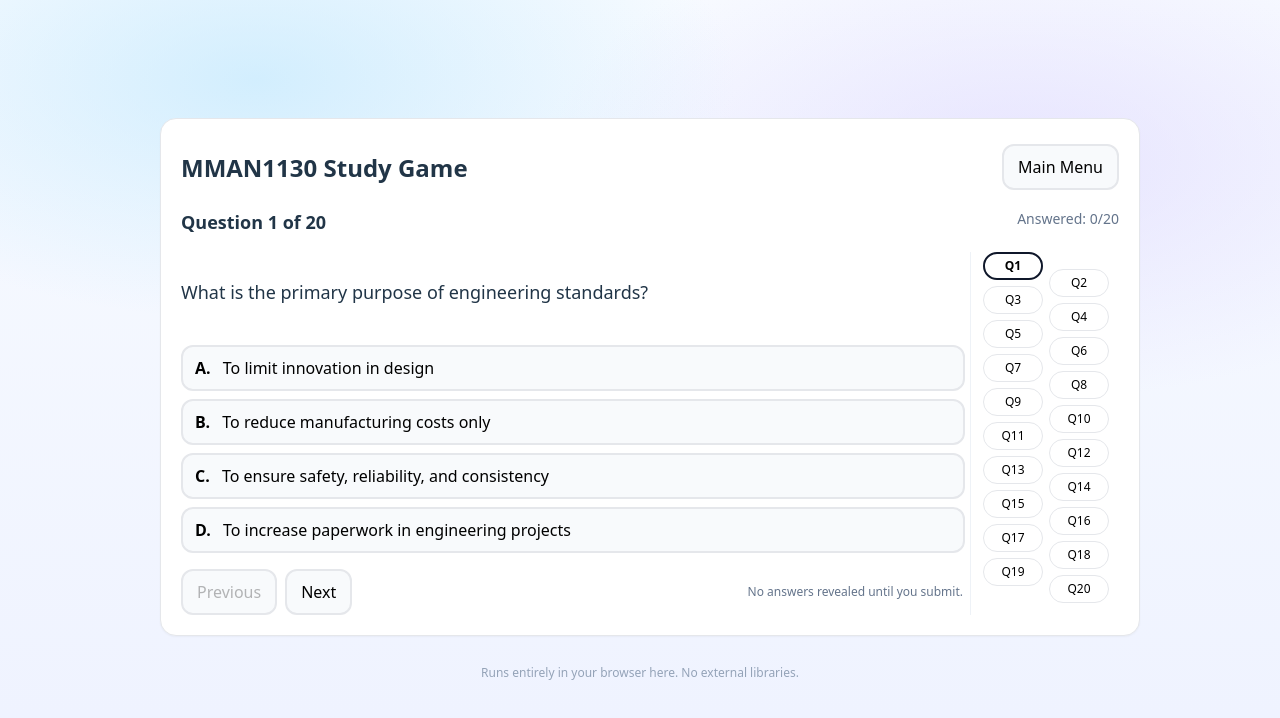
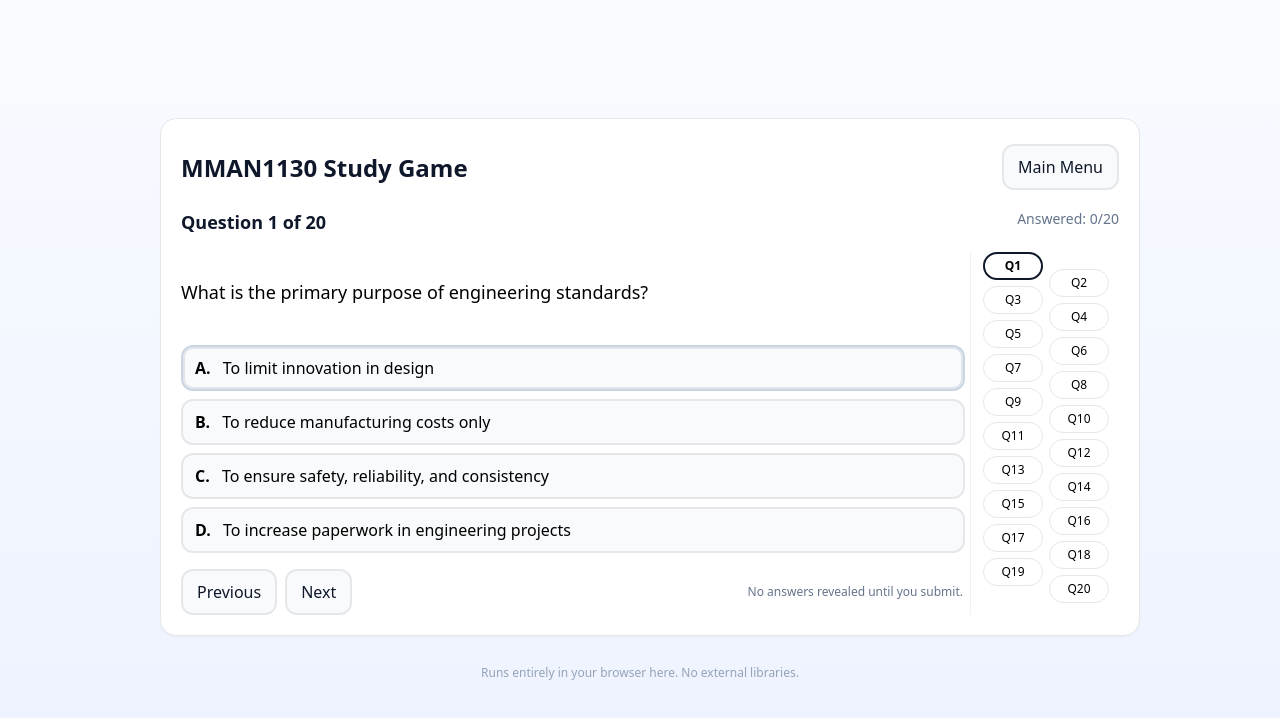
Before and after one commit to CaptainBertie/Study-Game, a React (Vite) app: page / in a window 1280 px wide. Both pictures are taken after a click on the button "Start Quiz". Shown: the top 718 px of the page. Built offline with nearby package versions, Linux system fonts and the light colour scheme.

Commit message:
feat: keyboard nav reliability, dark mode theme vars, persistence; layout tweaks

```diff
--- a/src/App.tsx
+++ b/src/App.tsx
@@ -1,4 +1,5 @@
 import { useEffect, useMemo, useRef, useState } from "react";
+import type React from "react";
 import type { DragEvent, ChangeEvent } from "react";
 
 // Standalone, dependency‑free React mini‑game that runs in ChatGPT's canvas preview.
@@ -290,7 +291,7 @@ const styles = {
     alignItems: "center"
   },
   card: {
-    background: "#fff",
+    background: "var(--card-bg, #fff)",
     border: "1px solid #e5e7eb",
     borderRadius: 16,
     padding: 20,
@@ -299,20 +300,20 @@ const styles = {
     margin: "0 auto",
     boxSizing: "border-box" as const
   },
-  h1: { fontSize: 24, fontWeight: 800, marginBottom: 12 },
-  h2: { fontSize: 18, fontWeight: 700, marginBottom: 8 },
-  p: { color: "#475569" },
+  h1: { fontSize: 24, fontWeight: 800, marginBottom: 12, color: "var(--text, #0f172a)" },
+  h2: { fontSize: 18, fontWeight: 700, marginBottom: 8, color: "var(--text, #0f172a)" },
+  p: { color: "var(--muted, #475569)" },
   prompt: { fontSize: 18, lineHeight: 1.5, marginTop: 8, minHeight: 81, display: "flex", alignItems: "center" },
   btnRow: { display: "flex", gap: 8, flexWrap: "wrap" as const, alignItems: "center", marginTop: 16 },
-  btn: { padding: "10px 14px", borderRadius: 12, border: "2px solid #e5e7eb", background: "#f8fafc", cursor: "pointer", boxSizing: "border-box" as const, userSelect: "none" as const },
+  btn: { padding: "10px 14px", borderRadius: 12, border: "2px solid var(--btn-border, #e5e7eb)", background: "var(--btn-bg, #f8fafc)", color: "var(--text, #0f172a)", cursor: "pointer", boxSizing: "border-box" as const, userSelect: "none" as const },
   btnPrimary: { padding: "10px 14px", borderRadius: 12, border: "1px solid #3b82f6", background: "#3b82f6", color: "white", cursor: "pointer" },
   choice: {
     textAlign: "left" as const,
     padding: "10px 12px",
     borderRadius: 12,
-    border: "2px solid #e5e7eb",
-    borderColor: "#e5e7eb",
-    background: "#f8fafc",
+    border: "2px solid var(--chip-border, #e5e7eb)",
+    borderColor: "var(--chip-border, #e5e7eb)",
+    background: "var(--chip-bg, #f8fafc)",
     cursor: "pointer",
     userSelect: "none" as const,
     outline: "none",
@@ -327,6 +328,7 @@ const styles = {
   },
   pill: { fontSize: 12, padding: "2px 8px", borderRadius: 999, display: "inline-block" },
   topActions: { display: "flex", gap: 8 },
+  choiceFocused: { borderColor: "#cbd5e1", boxShadow: "0 0 0 2px rgba(148,163,184,0.25) inset" },
   // Quiz navigation chips (sidebar layout)
   navRow: { display: "flex", flexWrap: "wrap" as const, gap: 6, marginTop: 12 },
   qChip: {
@@ -413,6 +415,8 @@ export default function App() {
   const [isDragActive, setIsDragActive] = useState(false);
   const dragDepthRef = useRef(0);
   const [unansweredIndex, setUnansweredIndex] = useState<number | null>(null);
+  const [focusIdx, setFocusIdx] = useState<number>(0);
+  const quizKeyRef = useRef<HTMLDivElement>(null);
 
   const current = questionBank[cursor];
   const answeredCount = answers.filter(a => a.selectedIndex !== null).length;
@@ -426,6 +430,42 @@ export default function App() {
       localStorage.setItem(STORAGE_KEY, JSON.stringify(data));
     } catch {}
   }, [mode, questionBank, cursor, answers]);
+
+  // Setup keyboard focus when entering quiz or changing question
+  useEffect(() => {
+    if (mode === "quiz") {
+      const existing = answers[cursor]?.selectedIndex;
+      setFocusIdx(existing === null || existing === undefined ? 0 : existing);
+      requestAnimationFrame(() => {
+        quizKeyRef.current?.focus();
+      });
+    }
+  }, [mode, cursor]);
+
+  const handleQuizKeyDown = (e: React.KeyboardEvent<HTMLDivElement>) => {
+    if (mode !== "quiz") return;
+    const len = questionBank[cursor]?.choices?.length ?? 0;
+    if (len === 0) return;
+    if (e.key === "ArrowDown") {
+      e.preventDefault();
+      setFocusIdx(i => {
+        const start = (answers[cursor]?.selectedIndex ?? null) === null && i === 0 ? -1 : i;
+        return (start + 1) % len;
+      });
+    } else if (e.key === "ArrowUp") {
+      e.preventDefault();
+      setFocusIdx(i => (i - 1 + len) % len);
+    } else if (e.key === "Enter") {
+      e.preventDefault();
+      const idx = Math.max(0, Math.min(len - 1, focusIdx));
+      selectChoice(idx);
+      if (cursor < questionBank.length - 1) {
+        goNext();
+      } else {
+        submitQuiz();
+      }
+    }
+  };
 
   const startQuiz = () => {
     setAnswers(questionBank.map(() => ({ selectedIndex: null })));
@@ -559,10 +599,7 @@ export default function App() {
   return (
     <div
       style={{
-        background:
-          "radial-gradient(800px 400px at 20% 10%, rgba(186,230,253,0.6), rgba(186,230,253,0) 60%), " +
-          "radial-gradient(800px 400px at 80% 20%, rgba(221,214,254,0.6), rgba(221,214,254,0) 60%), " +
-          "linear-gradient(180deg, #f8fbff 0%, #eef2ff 100%)",
+        background: "var(--page-bg)",
         minHeight: "100vh",
         display: "flex",
         alignItems: "center",
@@ -620,7 +657,7 @@ export default function App() {
           )}
 
           {mode === "quiz" && (
-            <div>
+            <div ref={quizKeyRef} tabIndex={0} onKeyDown={handleQuizKeyDown} style={{ outline: "none" }}>
               <div style={{ display: "flex", justifyContent: "space-between", alignItems: "center" }}>
                 <h2 style={styles.h2}>Question {current.id} of {questionBank.length}</h2>
                 <div style={{ display: "flex", alignItems: "center", gap: 8 }}>
@@ -634,8 +671,9 @@ export default function App() {
                     {current.choices.map((c, idx) => {
                       const sel = answers[cursor].selectedIndex;
                       const style = sel === idx ? { ...styles.choice, ...styles.choiceSelected } : styles.choice;
+                      const finalStyle = idx === focusIdx ? { ...style, ...styles.choiceFocused } : style;
                       return (
-                        <button key={idx} style={style} onClick={() => selectChoice(idx)} onMouseDown={e => e.preventDefault()}>
+                        <button key={idx} style={finalStyle} onClick={() => selectChoice(idx)} onMouseDown={e => e.preventDefault()}>
                           <strong style={{ marginRight: 8 }}>{c.label}.</strong> {c.text}
                         </button>
                       );
--- a/src/index.css
+++ b/src/index.css
@@ -4,8 +4,15 @@
   font-weight: 400;
 
   color-scheme: light dark;
-  color: rgba(255, 255, 255, 0.87);
-  background-color: #242424;
+  /* App-level CSS variables so inline styles can read them */
+  --text: #0f172a;
+  --muted: #475569;
+  --card-bg: #ffffff;
+  --btn-bg: #f8fafc;
+  --btn-border: #e5e7eb;
+  --chip-bg: #f8fafc;
+  --chip-border: #e5e7eb;
+  --page-bg: linear-gradient(180deg, #f8fbff 0%, #eef2ff 100%);
 
   font-synthesis: none;
   text-rendering: optimizeLegibility;
@@ -61,15 +68,15 @@ button:focus-visible {
   outline: 4px auto -webkit-focus-ring-color;
 }
 
-@media (prefers-color-scheme: light) {
+@media (prefers-color-scheme: dark) {
   :root {
-    color: #213547;
-    background-color: #ffffff;
-  }
-  a:hover {
-    color: #747bff;
-  }
-  button {
-    background-color: #f9f9f9;
+    --text: #e2e8f0; /* slate-200 */
+    --muted: #cbd5e1; /* slate-300 */
+    --card-bg: #0b1220; /* deep slate */
+    --btn-bg: #0f172a; /* slate-900 */
+    --btn-border: #1f2937; /* slate-800 */
+    --chip-bg: #0f172a;
+    --chip-border: #1f2937;
+    --page-bg: linear-gradient(180deg, #0b1220 0%, #0a1325 100%);
   }
 }
```
